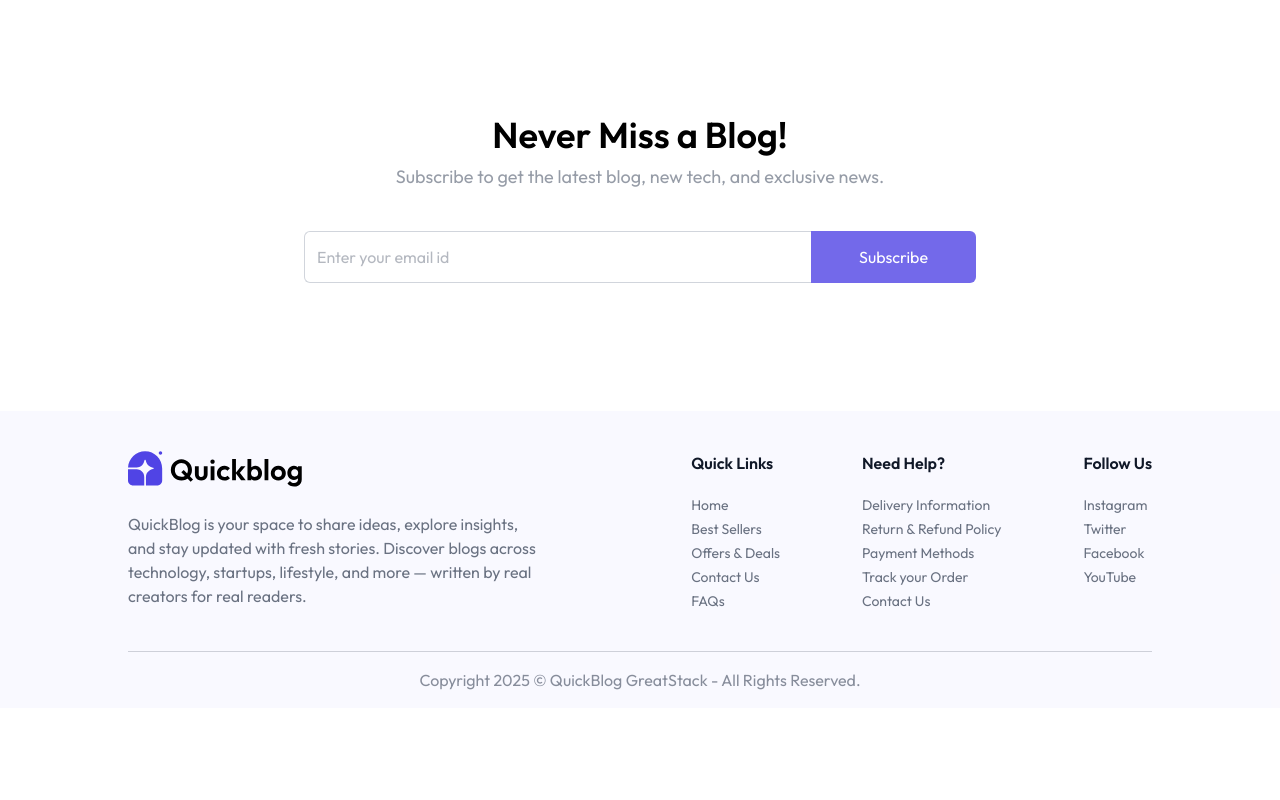
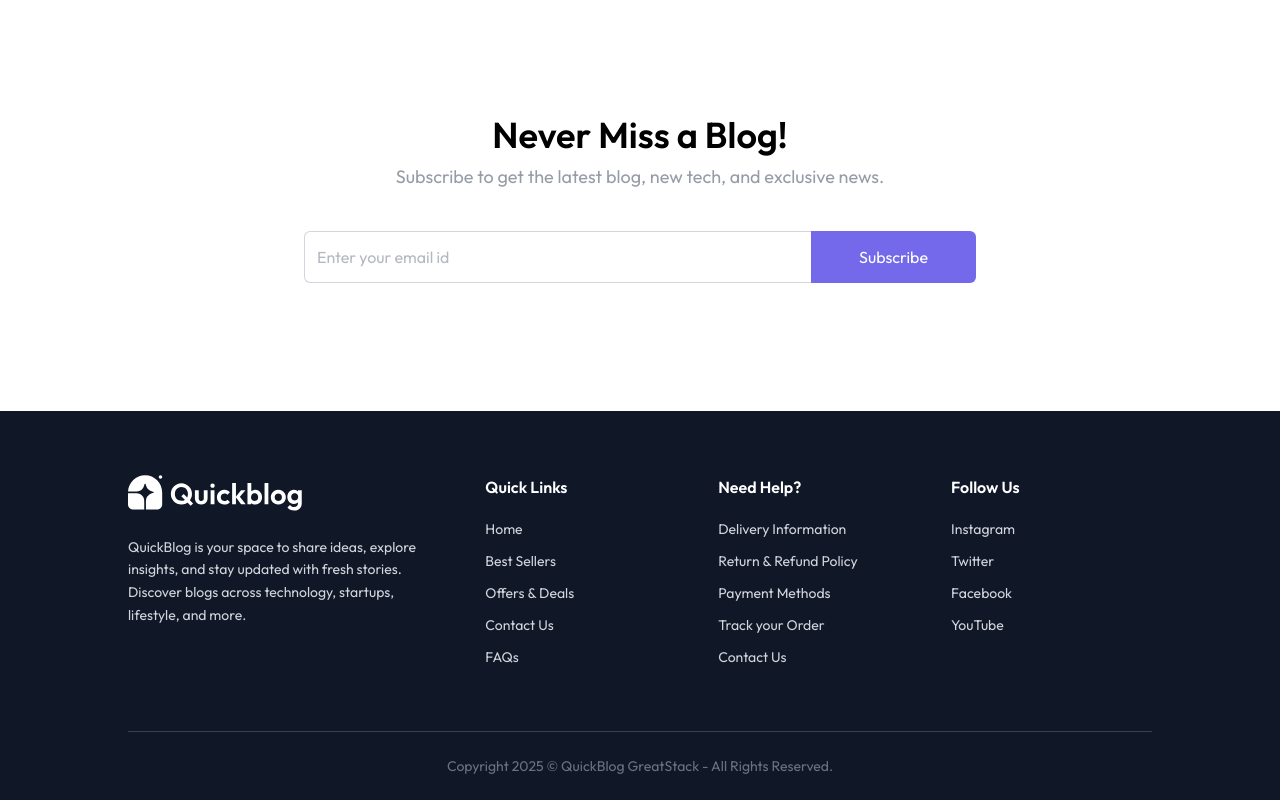
Before and after one commit to Bhavya7806/Personal-Blog, a React (Vite) app in the folder client/: page / in a window 1280 px wide. Shown: the part 697-1497 px from the top of the page. Before the commit the page ends 1405 px from the top, so only its background shows below. Built offline with nearby package versions, Linux system fonts and the light colour scheme; no server answers.

Commit message:
Update Footer.jsx

```diff
--- a/client/src/components/Footer.jsx
+++ b/client/src/components/Footer.jsx
@@ -1,40 +1,43 @@
-import React from 'react'
-import { assets, footer_data } from '../assets/assets'
+import React from 'react';
+import { assets, footer_data } from '../assets/assets';
 
 const Footer = () => {
   return (
-    <div className='px-6 md:px-16 lg:px-24 xl:px-32 bg-primary/3'>
-      <div className='flex flex-col md:flex-row items-start justify-between gap-10 py-10 border-b border-gray-500/30 text-gray-500'>
-
-        <div>
-            <img src={assets.logo} alt="logo" className='w-32 sm:w-44'/>
-            <p className='max-w-[410px] mt-6'>
+    <div className='px-6 md:px-16 lg:px-24 xl:px-32 bg-gray-900 text-gray-300'>
+      <div className='grid md:grid-cols-3 gap-12 py-16 border-b border-gray-700'>
+        <div className='md:col-span-1'>
+          {/* APPLYING THE CSS FILTER HERE */}
+          <img
+            src={assets.logo}
+            alt="logo"
+            className='w-32 sm:w-44 brightness-0 invert'
+          />
+          <p className='max-w-xs mt-6 text-sm leading-relaxed'>
             QuickBlog is your space to share ideas, explore insights, and stay updated with fresh stories.
-              Discover blogs across technology, startups, lifestyle, and more — written by real creators for real readers.
+            Discover blogs across technology, startups, lifestyle, and more.
           </p>
         </div>
 
-        <div className='flex flex-wrap justify-between w-full md:w-[45%] gap-5'>
-            {footer_data.map((section, index)=> (
+        <div className='md:col-span-2 grid grid-cols-2 sm:grid-cols-3 gap-8'>
+          {footer_data.map((section, index) => (
             <div key={index}>
-                    <h3 className='font-semibold text-base text-gray-900 md:mb-5 mb-2'>{section.title}</h3>
-                    <ul className='text-sm space-y-1'>
-                        {section.links.map((link, i)=> (
+              <h3 className='font-semibold text-base text-white mb-5'>{section.title}</h3>
+              <ul className='text-sm space-y-3'>
+                {section.links.map((link, i) => (
                   <li key={i}>
-                                <a href="#" className='hover:underline transition'>{link}</a>
+                    <a href="#" className='hover:text-white transition-colors duration-200'>{link}</a>
                   </li>
                 ))}
               </ul>
             </div>
           ))}
         </div>
-
       </div>
-      <p className='py-4 text-center text-sm md:text-base text-gray-500/80'>
+      <p className='py-6 text-center text-sm text-gray-500'>
         Copyright 2025 © QuickBlog GreatStack - All Rights Reserved.
       </p>
     </div>
-  )
-}
+  );
+};
 
-export default Footer
+export default Footer;
```
Lines whose indentation alone changed are shown as unchanged.
